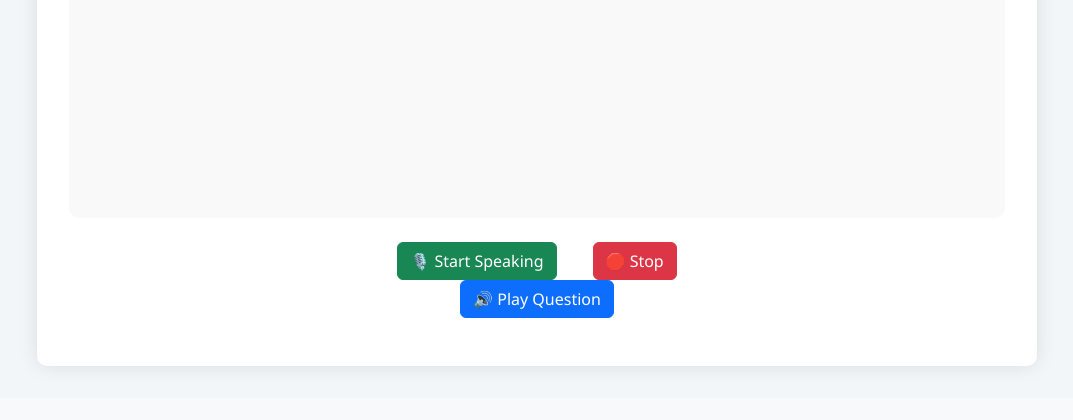
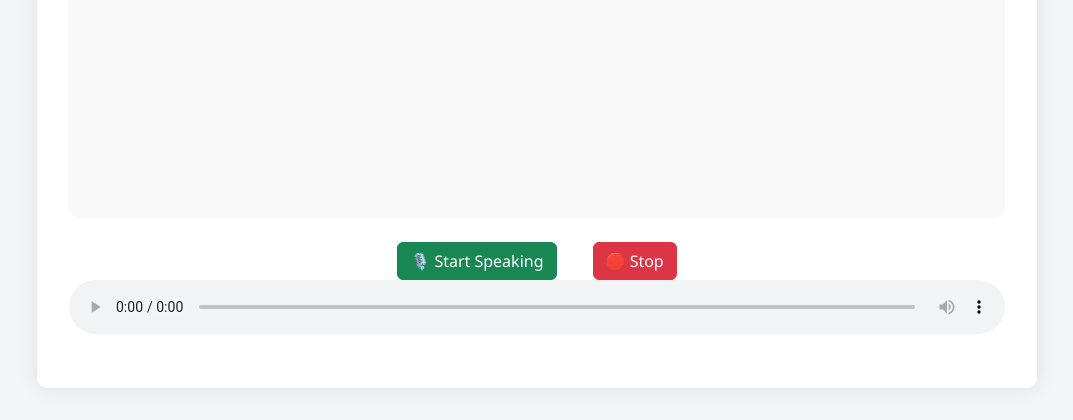
Before and after one commit to remasnamboothiri/job_portalweb, a Django app: template templates/jobapp/interview_ai.html in a window 1280 px wide. Shown: the part 485-905 px from the top of the page, without its empty margins (103-1176 px from the left). Before the commit the page ends 856 px from the top, so only its background shows below. Run offline with Django 3.2, Linux system fonts and the light colour scheme; the template is opened without the code that fills it, so the values that code supplies are empty.

Commit message:
modified interview_ai.html

```diff
--- a/templates/jobapp/interview_ai.html
+++ b/templates/jobapp/interview_ai.html
@@ -112,13 +112,10 @@
     <source src="/media/tts/audio.mp3" type="audio/mpeg">
   </audio>  {% endcomment %}
 
-  <audio controls class="mb-3 w-100" id="aiAudio" style="display:none;">
+  <audio controls autoplay class="mb-3 w-100" id="aiAudio">
+    <source src="/media/tts/initial_question.mp3" type="audio/mpeg">
     Your browser does not support the audio element.
   </audio>
-
-  <div class="text-center mb-3">
-    <button class="btn btn-primary" id="playAudioBtn">🔊 Play Question</button>
-  </div>
 
   {% comment %} <audio id="aiAudio" controls hidden class="mt-3 w-100"></audio> {% endcomment %}
 </div>
@@ -131,14 +128,16 @@
   const stopBtn = document.getElementById("stopBtn");
   const chatBox = document.getElementById("chatBox");
   const aiAudio = document.getElementById("aiAudio");
-  const playAudioBtn = document.getElementById("playAudioBtn");
 
-  // Play initial question audio
-  playAudioBtn.onclick = () => {
-    aiAudio.src = "/media/tts/initial_question.mp3";
-    aiAudio.style.display = "block";
-    aiAudio.play().catch(e => console.log("Audio play failed:", e));
-  };
+  // Auto-play initial question when page loads
+  window.addEventListener('load', () => {
+    setTimeout(() => {
+      aiAudio.play().catch(e => {
+        console.log("Autoplay blocked, user interaction required");
+        aiAudio.controls = true;
+      });
+    }, 500);
+  });
 
   let recognition;
   if ('webkitSpeechRecognition' in window) {
@@ -178,9 +177,7 @@
           </div>`;
 
         if (data.audio) {
-          const aiAudio = document.getElementById("aiAudio");
           aiAudio.src = data.audio;
-          aiAudio.style.display = "block";
           aiAudio.play().catch(e => console.log("Audio play failed:", e));
         }
         chatBox.scrollTop = chatBox.scrollHeight;
```
